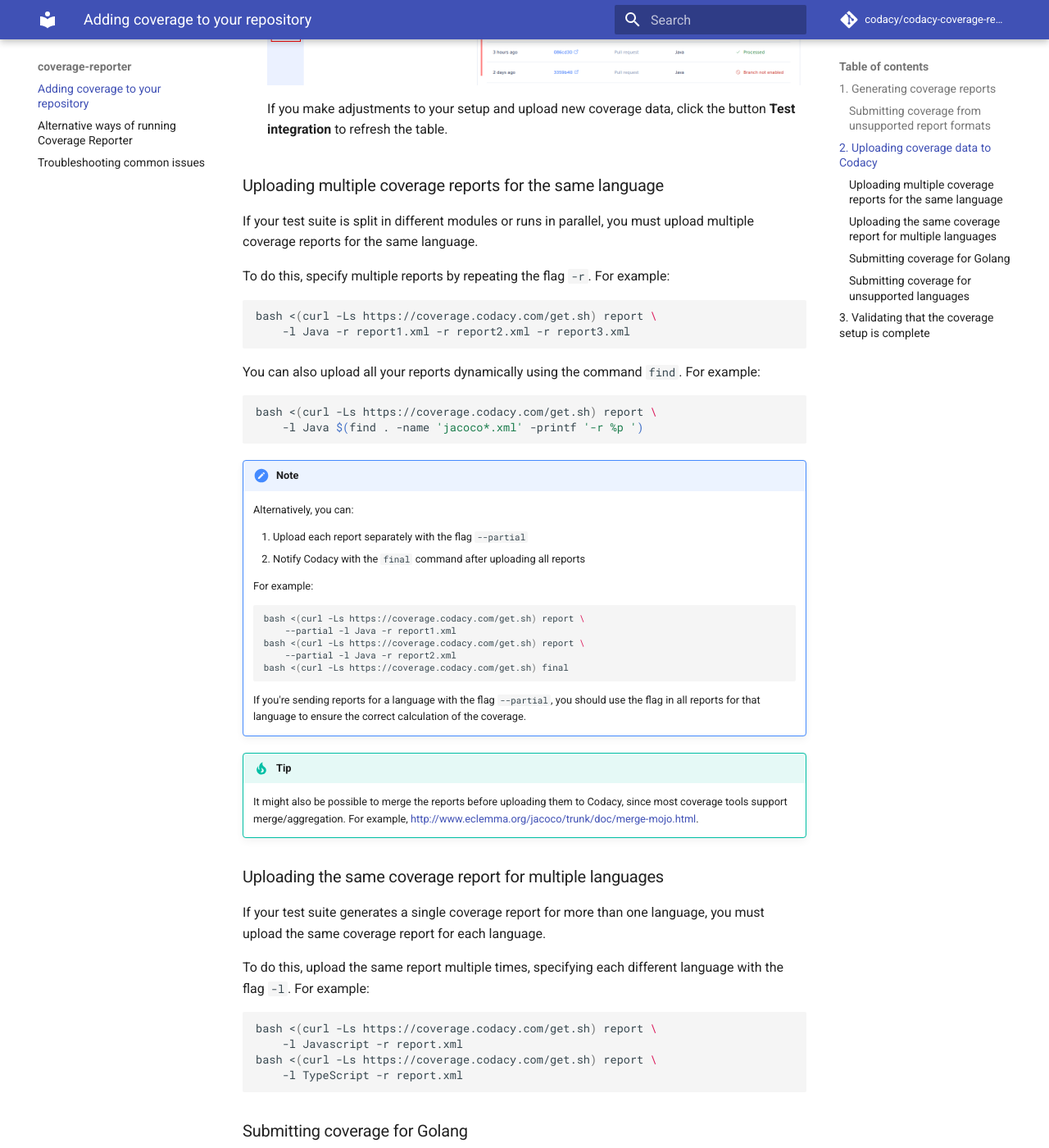
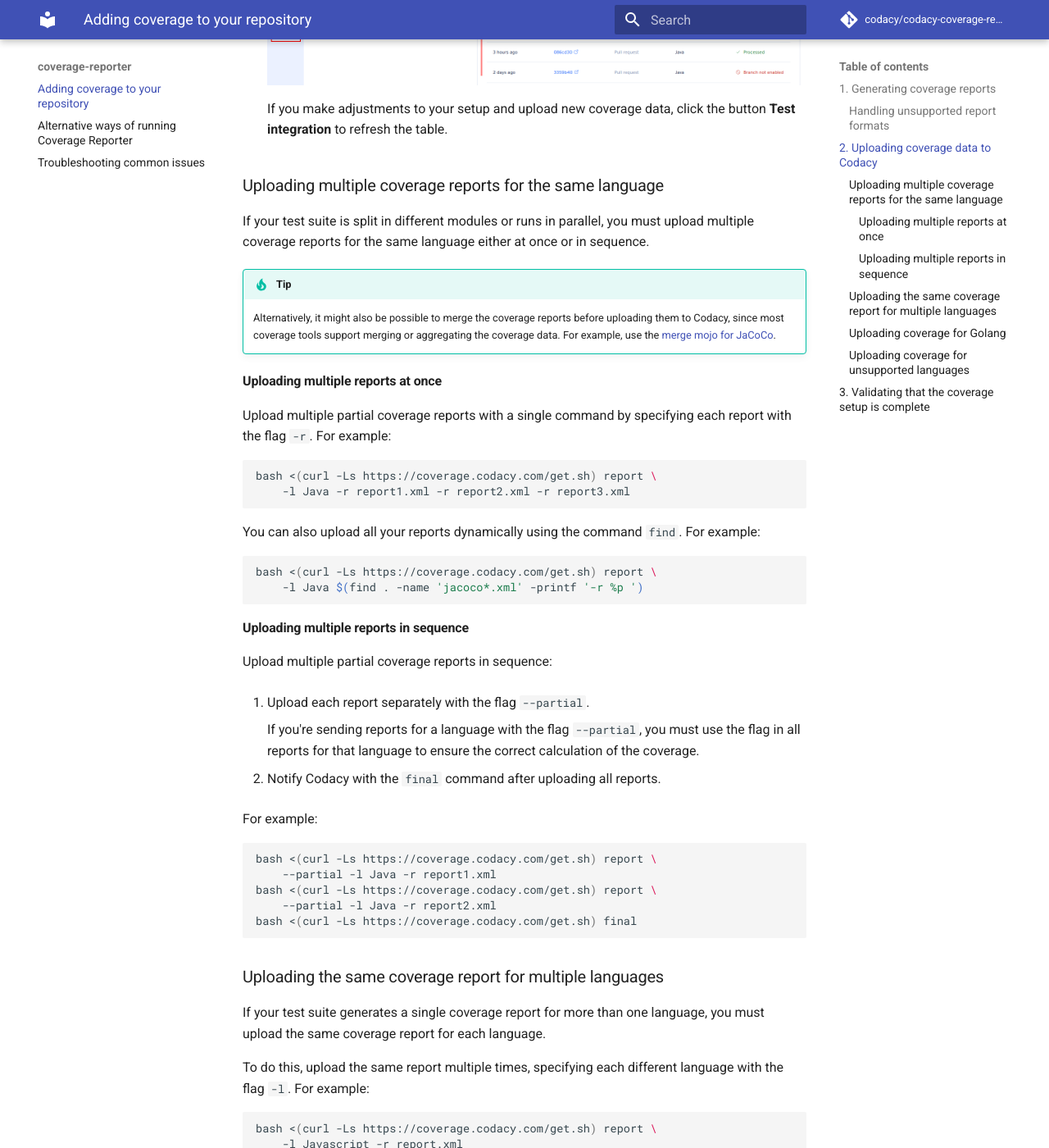
Before and after one commit to codacy/codacy-coverage-reporter, an MkDocs documentation site: the page built from docs/index.md, in a window 1280 px wide and 1400 px high, scrolled down 4627 px. Shown: the whole window at 82% size. Built offline with MkDocs 1.6.1 and Material for MkDocs 9.7.7, drawn with Linux system fonts in a browser that asks for light colours; comment, search, counter and statistics services are not loaded; some of the changed text lies outside the part shown.

Commit message:
docs: Refactor advanced scenarios for uploading coverage

````diff
--- a/docs/index.md
+++ b/docs/index.md
@@ -116,7 +116,7 @@
 </tbody>
 </table>
 
-### Submitting coverage from unsupported report formats
+### Handling unsupported report formats
 
 If you're generating a report format that Codacy doesn't support yet, [contribute with a parser implementation](https://github.com/codacy/codacy-coverage-reporter/tree/master/coverage-parser/src/main/scala/com/codacy/parsers/implementation) yourself or use one of the community projects below to generate coverage reports in a supported format:
 
@@ -202,9 +202,14 @@
 
 ### Uploading multiple coverage reports for the same language {: id="multiple-reports"}
 
-If your test suite is split in different modules or runs in parallel, you must upload multiple coverage reports for the same language.
+If your test suite is split in different modules or runs in parallel, you must upload multiple coverage reports for the same language either at once or in sequence.
 
-To do this, specify multiple reports by repeating the flag `-r`. For example:
+!!! tip
+    Alternatively, it might also be possible to merge the coverage reports before uploading them to Codacy, since most coverage tools support merging or aggregating the coverage data. For example, use the [merge mojo for JaCoCo](http://www.eclemma.org/jacoco/trunk/doc/merge-mojo.html).
+
+#### Uploading multiple reports at once {: id="multiple-reports-once"}
+
+Upload multiple partial coverage reports with a single command by specifying each report with the flag `-r`. For example:
 
 ```bash
 bash <(curl -Ls https://coverage.codacy.com/get.sh) report \
@@ -218,26 +223,25 @@
     -l Java $(find . -name 'jacoco*.xml' -printf '-r %p ')
 ```
 
-!!! note
-    Alternatively, you can:
+#### Uploading multiple reports in sequence {: id="multiple-reports-sequence"}
 
-    1.   Upload each report separately with the flag `--partial`
-    1.   Notify Codacy with the `final` command after uploading all reports
+Upload multiple partial coverage reports in sequence:
 
-    For example:
+1.  Upload each report separately with the flag `--partial`.
 
-    ```bash
-    bash <(curl -Ls https://coverage.codacy.com/get.sh) report \
-        --partial -l Java -r report1.xml
-    bash <(curl -Ls https://coverage.codacy.com/get.sh) report \
-        --partial -l Java -r report2.xml
-    bash <(curl -Ls https://coverage.codacy.com/get.sh) final
-    ```
+    If you're sending reports for a language with the flag `--partial`, you must use the flag in all reports for that language to ensure the correct calculation of the coverage.
 
-    If you're sending reports for a language with the flag `--partial`, you should use the flag in all reports for that language to ensure the correct calculation of the coverage.
+1.  Notify Codacy with the `final` command after uploading all reports.
 
-!!! tip
-    It might also be possible to merge the reports before uploading them to Codacy, since most coverage tools support merge/aggregation. For example, <http://www.eclemma.org/jacoco/trunk/doc/merge-mojo.html>.
+For example:
+
+```bash
+bash <(curl -Ls https://coverage.codacy.com/get.sh) report \
+    --partial -l Java -r report1.xml
+bash <(curl -Ls https://coverage.codacy.com/get.sh) report \
+    --partial -l Java -r report2.xml
+bash <(curl -Ls https://coverage.codacy.com/get.sh) final
+```
 
 ### Uploading the same coverage report for multiple languages {: id="multiple-languages"}
 
@@ -252,7 +256,7 @@
     -l TypeScript -r report.xml
 ```
 
-### Submitting coverage for Golang
+### Uploading coverage for Golang {: id="golang"}
 
 Codacy can't automatically detect Golang coverage report files because they don't have specific file names.
 
@@ -263,7 +267,7 @@
     --force-coverage-parser go -r <coverage report file name>
 ```
 
-### Submitting coverage for unsupported languages
+### Uploading coverage for unsupported languages {: id="unsupported-languages"}
 
 If your language isn't in the list of supported languages, you can still send coverage to Codacy.
 
````
